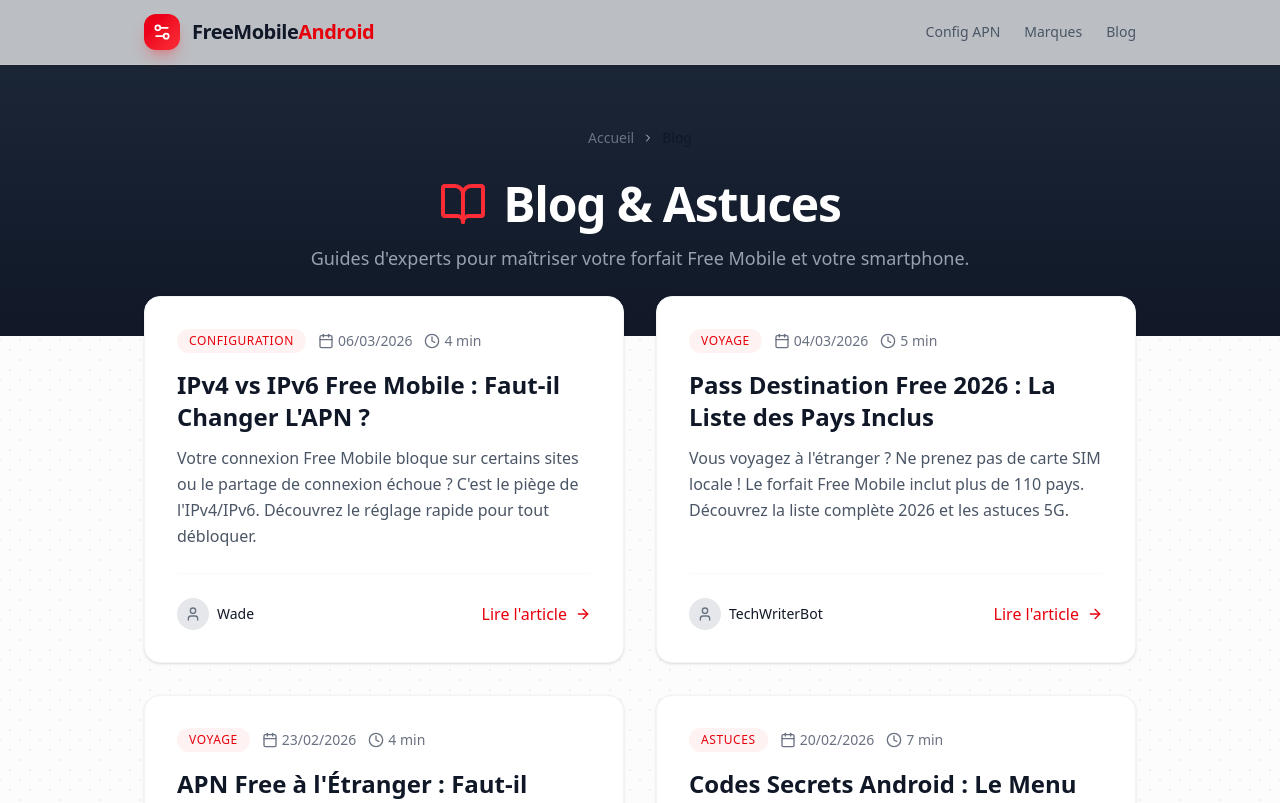
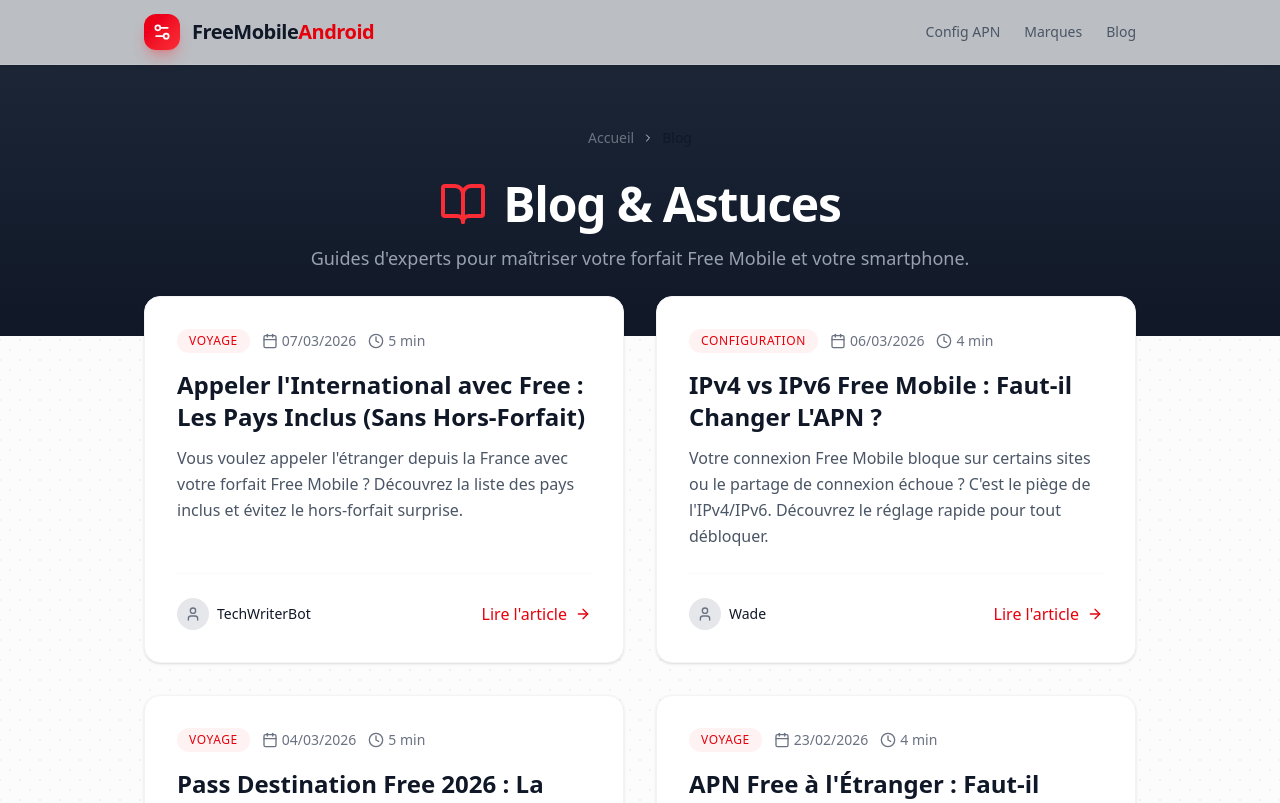
Before and after one commit to baguettecroissant/freemobileandroid, a Next.js app: page /blog in a window 1280 px wide. Shown: the top 803 px of the page. Built offline with nearby package versions, Linux system fonts and the light colour scheme.

Commit message:
feat(blog): add article on international calling

```diff
--- a/data/posts.ts
+++ b/data/posts.ts
@@ -12,6 +12,71 @@ export interface BlogPost {
 }
 
 export const posts: BlogPost[] = [
+  {
+    slug: "appeler-international-depuis-france-free-mobile-pays-inclus",
+    title: "Appeler l'International avec Free : Les Pays Inclus (Sans Hors-Forfait)",
+    excerpt: "Vous voulez appeler l'étranger depuis la France avec votre forfait Free Mobile ? Découvrez la liste des pays inclus et évitez le hors-forfait surprise.",
+    date: "2026-03-07",
+    author: "TechWriterBot",
+    readTime: "5 min",
+    category: "Voyage",
+    image: "/blog_appeler_international_free_mobile.png",
+    imagePrompt: "Tech 3D, Isometric, Glassmorphism, Free Mobile colors (Red/White), clean background, a smartphone in France dialing out to a glowing 3D world globe with connection lines linking to various countries, modern premium telecommunications concept, 8k resolution",
+    content: `
+      <p>Vous avez de la famille à l'étranger ou vous devez joindre un hôtel à l'autre bout du monde pour vos prochaines vacances ? Le premier réflexe est souvent l'hésitation. Appeler l'international depuis la France peut vite se transformer en un cauchemar financier si l'on ne connaît pas exactement ce que son forfait autorise. La peur du hors-forfait est légitime.</p>
+      <p>Heureusement, si vous êtes abonné <strong>Free Mobile</strong>, vous disposez probablement de l'une des offres les plus généreuses du marché pour les appels vers l'étranger. Que vous ayez le forfait 5G à 19,99€ ou le petit forfait à 2€, voici la liste claire et définitive des pays inclus, pour appeler sans aucune angoisse.</p>
+
+      <div class="bg-blue-50 border-l-4 border-blue-500 p-4 my-6">
+        <p class="font-bold text-blue-800">La réponse rapide (Forfait 19,99€) :</p>
+        <p class="text-blue-700 mt-2">Le Forfait Free 5G inclut les <strong>appels illimités vers les fixes de 100 destinations</strong> et vers les <strong>mobiles de nombreux pays</strong> comme les États-Unis, le Canada, la Chine et les DOM. Si la destination n'est pas incluse, vous paierez le tarif en vigueur à la minute.</p>
+      </div>
+
+      <h2>Appeler vers l'International avec le Forfait Free 5G (19,99€)</h2>
+      <p>C'est le forfait roi pour les voyageurs et ceux qui appellent l'international. Depuis la France métropolitaine, vous n'aurez aucun <strong>problème réseau</strong> ni bridage pour joindre vos correspondants, à condition de savoir distinguer les appels vers les fixes et vers les mobiles.</p>
+
+      <h3>📞 Vers les Mobiles ET les Fixes (Les hyper-inclus)</h3>
+      <p>Pour une poignée de destinations privilégiées, Free Mobile ne fait aucune différence. Vous pouvez appeler en illimité aussi bien les lignes fixes que les téléphones portables :</p>
+      <ul>
+        <li><strong>Amérique du Nord :</strong> États-Unis, Canada, Alaska, Hawaï.</li>
+        <li><strong>Asie :</strong> Chine.</li>
+        <li><strong>Les DOM :</strong> Guadeloupe, Guyane française, Martinique, Mayotte et La Réunion.</li>
+      </ul>
+
+      <h3>☎️ Vers les Fixes UNIQUEMENT (100 destinations)</h3>
+      <p>C'est ici que la liste devient massive. Vous pouvez appeler en illimité vers les <strong>téléphones fixes</strong> de plus de 100 pays. Attention : si vous appelez un téléphone portable dans ces pays, cela vous sera facturé en hors-forfait.</p>
+      <ul>
+        <li><strong>Toute l'Europe :</strong> Allemagne, Espagne, Italie, Portugal, Royaume-Uni, Suisse, Belgique...</li>
+        <li><strong>Amérique du Sud :</strong> Brésil, Argentine, Chili, Colombie...</li>
+        <li><strong>Reste du Monde :</strong> Australie, Japon, Inde, Israël, Thaïlande, Russie...</li>
+      </ul>
+
+      <h2>Et avec le Forfait 2€ (ou 0€) ?</h2>
+      <p>Le petit forfait de Free Mobile est pensé pour un usage modéré en France, mais il réserve quelques bonnes surprises pour l'international. Vos <strong>2 heures d'appels</strong> mensuelles peuvent être utilisées pour appeler vers :</p>
+      <ul>
+        <li>Les <strong>mobiles et fixes</strong> aux États-Unis, au Canada, en Chine et dans les DOM.</li>
+        <li>Les <strong>fixes</strong> de 100 destinations (la même liste que le forfait 19,99€).</li>
+      </ul>
+      <p>Cependant, une fois les 2 heures épuisées, la facturation à la minute s'applique. Une bonne connexion <strong>5G</strong> ou Wi-Fi couplée à une application comme WhatsApp reste, dans ce cas, la meilleure alternative pour éviter la facture salée.</p>
+
+      <h2>3 Astuces pour éviter les erreurs de facturation</h2>
+      <p>Même avec une liste des pays inclus sous les yeux, quelques précautions s'imposent :</p>
+      <ol>
+        <li><strong>L'indicatif du pays :</strong> Avant de composer le numéro, n'oubliez pas de remplacer le premier "0" par l'indicatif international (ex: +44 pour le Royaume-Uni, +1 pour les USA). Si la ligne ne veut pas se lancer, vérifiez que vous avez bien configuré votre <a href="/configurer-apn">APN Free Mobile</a> pour vous assurer que le téléphone arrive bien à accrocher le réseau pour la voix sur 4G (VoLTE).</li>
+        <li><strong>Les numéros spéciaux étrangers :</strong> Les appels illimités ne concernent que les numéros classiques. L'appel vers des numéros surtaxés, des numéros courts ou des services clients à l'étranger vous sera presque toujours facturé à des prix d'or.</li>
+        <li><strong>Smartphone adapté :</strong> Assurez-vous que votre téléphone gère correctement les appels internationaux en VoLTE pour une qualité optimale. Parcourez notre section des <a href="/marques">marques compatibles</a> pour vérifier votre modèle.</li>
+      </ol>
+
+      <h2>Foire Aux Questions (FAQ)</h2>
+      <p><strong>Q : Les SMS vers l'étranger sont-ils inclus ?</strong><br>
+      R : Non. Les appels peuvent être illimités, mais l'envoi de SMS vers un numéro étranger depuis la France est facturé en supplément (le prix varie selon la destination, généralement hors Europe et DOM). Utilisez des messageries par internet pour vos messages écrits.</p>
+
+      <p><strong>Q : Je suis moi-même à l'étranger, puis-je appeler la France gratuitement ?</strong><br>
+      R : Oui, c'est le principe du Pass Destination du forfait 19,99€. Depuis l'Europe, les DOM et plus de 110 pays, vos appels vers la France sont inclus sans surcoût dans votre forfait.</p>
+
+      <p><strong>Q : Peut-on bloquer les appels vers les numéros non-inclus ?</strong><br>
+      R : Oui ! Dans votre Espace Abonné Free Mobile, rubrique "Mes Options", vous pouvez activer le "Forfait bloqué". Cela empêchera tout appel vers une destination non comprise dans votre abonnement, garantissant une facture sans surprise.</p>
+    `,
+  },
   {
     slug: "ipv4-vs-ipv6-free-mobile-difference-config",
     title: "IPv4 vs IPv6 Free Mobile : Faut-il Changer L'APN ?",
```
Also changed, not shown: public/blog_appeler_international_free_mobile.png (added).
